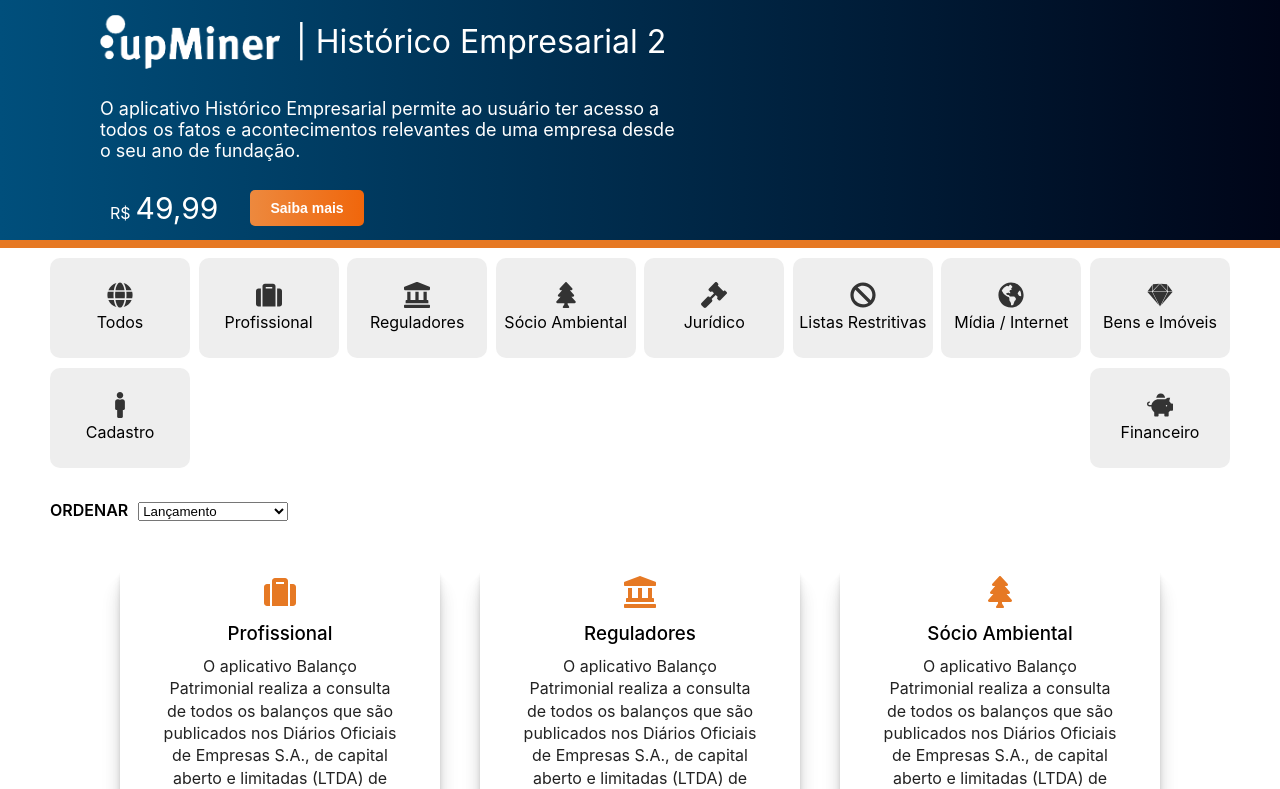
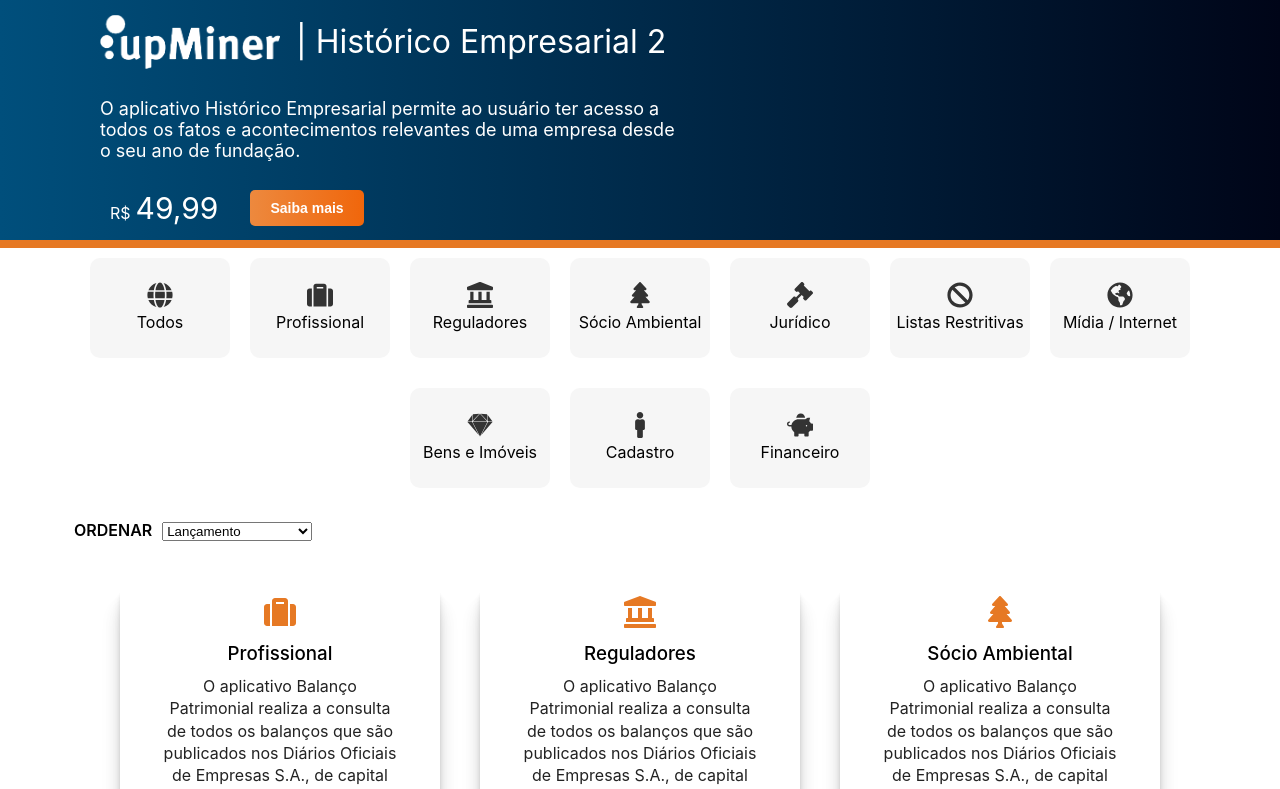
Before and after one commit to matheusgbl/upminer, a React (Vite) app: page / in a window 1280 px wide. Shown: the top 789 px of the page. Built offline with nearby package versions, Linux system fonts and the light colour scheme.

Commit message:
Pequena mudança nos estilos dos cards de categoria, e alinhamento do input de ordenação

```diff
--- a/src/styles/categories.scss
+++ b/src/styles/categories.scss
@@ -1,6 +1,7 @@
 .main-page__categories {
   display: flex;
-  justify-content: space-between;
+  justify-content: center;
+  gap: 20px;
   align-items: center;
   flex-wrap: wrap;
 
@@ -11,7 +12,7 @@
 
   .main-page__category {
     margin-top: 10px;
-    background-color: #eee;
+    background-color: #f6f6f6;
     width: 140px;
     height: 100px;
     text-align: center;
@@ -41,6 +42,7 @@
 
     &:hover {
       cursor: pointer;
+      transform: scale(1.1);
       p, svg {
         color: #e67924;
       }
--- a/src/styles/orderInput.scss
+++ b/src/styles/orderInput.scss
@@ -1,5 +1,6 @@
 .main-page__input {
   margin-top: 2rem;
+  margin-left: 1.5rem;
 
   label {
     font-weight: 600;
```
